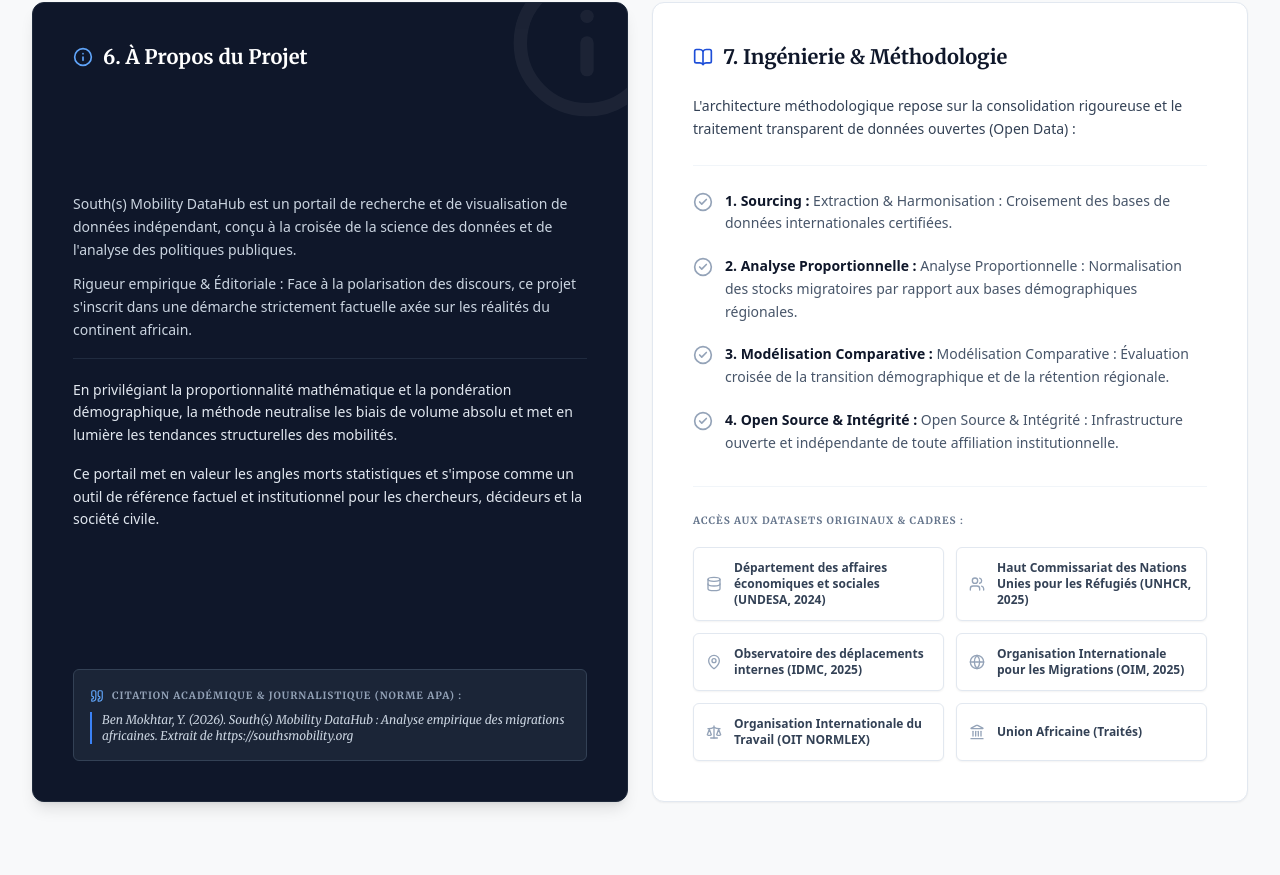
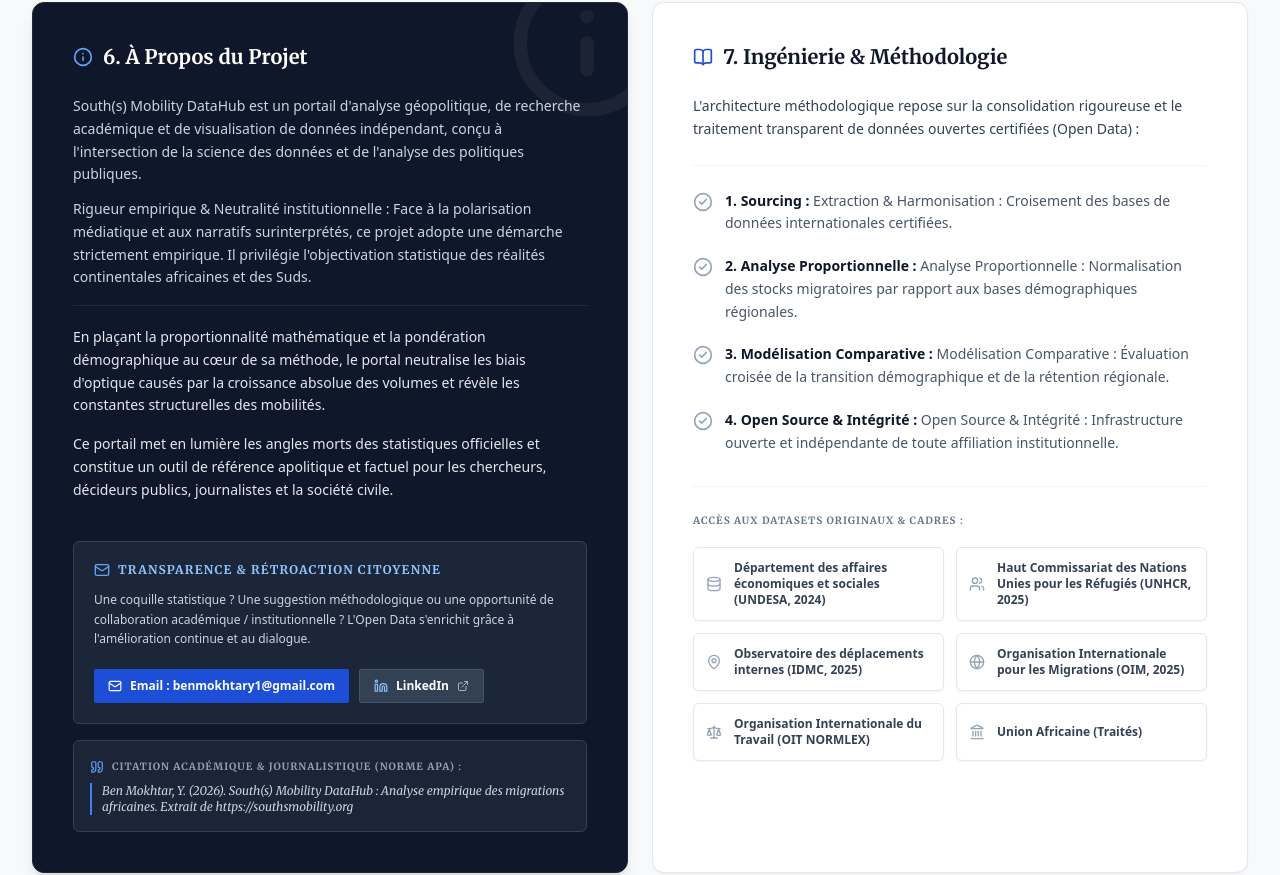
Before and after one commit to benmokhtary1-ui/souths-mobility, a React (Vite) app: page / in a window 1280 px wide. Shown: the part 5052-5927 px from the top of the page. Built offline with nearby package versions, Linux system fonts and the light colour scheme.

Commit message:
Mise à jour complète : contenu, contact et liens directs

```diff
--- a/src/App.jsx
+++ b/src/App.jsx
@@ -4,7 +4,8 @@
   ArrowRight, Languages, Activity, Users, Scale, Leaf,
   Search, HeartPulse, ChevronRight, ChevronDown, X, BarChart3, GitMerge,
   Download, Printer, Map as MapIcon, Info, BookOpen, CheckCircle2,
-  PieChart, TableProperties, Landmark, Quote, Unlock, Target, ExternalLink, FileText
+  PieChart, TableProperties, Landmark, Quote, Unlock, Target, ExternalLink, FileText,
+  Mail, Linkedin
 } from 'lucide-react';
 
 const formatNumber = (val) => {
@@ -16,7 +17,6 @@
   return num.toLocaleString('fr-FR');
 };
 
-// Fonction utilitaire pour associer chaque pays à son code ISO
 const getCountryCode = (nameFr) => {
   const map = {
     "Algérie": "dz", "Égypte": "eg", "Libye": "ly", "Maroc": "ma", "Tunisie": "tn",
@@ -228,15 +228,17 @@
         { myth: "Les migrants représentent un fardeau pour les pays d'accueil du Sud.", real: "Ils sont des moteurs de l'économie informelle et de l'emploi.", stat_text: "+ Valeur", stat_val: 85, color: "bg-emerald-700", desc: "Les données montrent que les migrants intra-africains comblent des pénuries structurelles, stimulent la consommation locale et créent des micro-entreprises, contribuant positivement à la résilience des pays hôtes." }
       ],
       about: {
-        p1: "South(s) Mobility DataHub est un portail de recherche et de visualisation de données indépendant, conçu à la croisée de la science des données et de l'analyse des politiques publiques.",
-        p2: "Rigueur empirique & Éditoriale : Face à la polarisation des discours, ce projet s'inscrit dans une démarche strictement factuelle axée sur les réalités du continent africain.",
-        expanded_p1: "En privilégiant la proportionnalité mathématique et la pondération démographique, la méthode neutralise les biais de volume absolu et met en lumière les tendances structurelles des mobilités.",
-        expanded_p2: "Ce portail met en valeur les angles morts statistiques et s'impose comme un outil de référence factuel et institutionnel pour les chercheurs, décideurs et la société civile.",
+        p1: "South(s) Mobility DataHub est un portail d'analyse géopolitique, de recherche académique et de visualisation de données indépendant, conçu à l'intersection de la science des données et de l'analyse des politiques publiques.",
+        p2: "Rigueur empirique & Neutralité institutionnelle : Face à la polarisation médiatique et aux narratifs surinterprétés, ce projet adopte une démarche strictement empirique. Il privilégie l'objectivation statistique des réalités continentales africaines et des Suds.",
+        expanded_p1: "En plaçant la proportionnalité mathématique et la pondération démographique au cœur de sa méthode, le portal neutralise les biais d'optique causés par la croissance absolue des volumes et révèle les constantes structurelles des mobilités.",
+        expanded_p2: "Ce portail met en lumière les angles morts des statistiques officielles et constitue un outil de référence apolitique et factuel pour les chercheurs, décideurs publics, journalistes et la société civile.",
+        contact_title: "Transparence & Rétroaction Citoyenne",
+        contact_desc: "Une coquille statistique ? Une suggestion méthodologique ou une opportunité de collaboration académique / institutionnelle ? L'Open Data s'enrichit grâce à l'amélioration continue et au dialogue.",
         citation_title: "Citation Académique & Journalistique (Norme APA) :",
         citation_text: "Ben Mokhtar, Y. (2026). South(s) Mobility DataHub : Analyse empirique des migrations africaines. Extrait de https://southsmobility.org"
       },
       method: {
-        summary: "L'architecture méthodologique repose sur la consolidation rigoureuse et le traitement transparent de données ouvertes (Open Data) :",
+        summary: "L'architecture méthodologique repose sur la consolidation rigoureuse et le traitement transparent de données ouvertes certifiées (Open Data) :",
         m1: "Extraction & Harmonisation : Croisement des bases de données internationales certifiées.",
         m2: "Analyse Proportionnelle : Normalisation des stocks migratoires par rapport aux bases démographiques régionales.",
         m3: "Modélisation Comparative : Évaluation croisée de la transition démographique et de la rétention régionale.",
@@ -364,15 +366,17 @@
         { myth: "Migrants are a burden on Southern host countries.", real: "They are drivers of the informal economy and employment.", stat_text: "+ Value", stat_val: 85, color: "bg-emerald-700", desc: "Data shows that intra-African migrants fill structural shortages, stimulate local consumption, and create micro-enterprises, contributing positively to host countries' resilience." }
       ],
       about: {
-        p1: "South(s) Mobility DataHub is an independent data research and visualization portal at the intersection of data science and public policy analysis.",
-        p2: "Empirical Rigor & Neutrality: Facing polarized narratives, this project adopts a strictly factual approach centered on African continental realities.",
+        p1: "South(s) Mobility DataHub is an independent data research and visualization portal at the intersection of data science, geopolitics, and public policy analysis.",
+        p2: "Empirical Rigor & Institutional Neutrality: Facing polarized narratives, this project adopts a strictly factual approach centered on African continental realities.",
         expanded_p1: "By prioritizing mathematical proportionality and demographic weighting, the methodology neutralizes absolute volume biases to reveal structural mobility trends.",
-        expanded_p2: "This portal highlights statistical blind spots, standing as a factual and apolitical reference tool for researchers, policymakers, and civil society.",
+        expanded_p2: "This portal highlights statistical blind spots, standing as a factual and apolitical reference tool for researchers, policymakers, journalists, and civil society.",
+        contact_title: "Transparency & Community Feedback",
+        contact_desc: "Spotted a data discrepancy? Have a methodological suggestion or a collaboration proposal? Open Data thrives on continuous improvement and peer dialogue.",
         citation_title: "Academic & Journalistic Citation (APA format):",
         citation_text: "Ben Mokhtar, Y. (2026). South(s) Mobility DataHub: Empirical analysis of African migrations. Retrieved from https://southsmobility.org"
       },
       method: {
-        summary: "The methodological architecture relies on the rigorous consolidation and transparent processing of Open Data:",
+        summary: "The methodological architecture relies on the rigorous consolidation and transparent processing of certified Open Data:",
         m1: "Extraction & Harmonization: Cross-referencing certified international databases.",
         m2: "Proportional Analysis: Normalization of migratory stocks against regional demographic bases.",
         m3: "Comparative Modeling: Cross-evaluating demographic transition and regional retention.",
@@ -381,12 +385,12 @@
         s1: "Department of Economic and Social Affairs (UNDESA, 2024)",
         s2: "United Nations High Commissioner for Refugees (UNHCR, 2025)",
         s3: "Internal Displacement Monitoring Centre (IDMC, 2025)",
-        s4: "International Organization for Migration (IOM / OIM, 2025)",
+        s4: "International Organization for Migration (IOM, 2025)",
         s5: "International Labour Organization (ILO NORMLEX)",
         s6: "African Union (Treaties)"
       },
       myth: "Premise", reality: "Factual Data",
-      footer: { tag: "Data engineering serving a new narrative.", sources: "Data: UN DESA 2024 • UNHCR 2025 • IDMC 2025 • ILO • IOM • AU Treaties • WB" },
+      footer: { tag: "Data engineering serving an objective geopolitical narrative.", sources: "Data: UN DESA 2024 • UNHCR 2025 • IDMC 2025 • ILO • IOM • AU Treaties • WB" },
       analysis_title: "Detailed Dashboard", analysis_btn: "Access detailed report",
       hero_title: "Objectifying mobilities", hero_highlight: "through data science."
     }
@@ -1001,7 +1005,6 @@
     };
   }, [activeSubTab, activeSubRegion, lang, currentCountries]);
 
-  // --- MISE À JOUR SEO DYNAMIQUE DES TITRES ET LANGUE HTML ---
   useEffect(() => {
     document.title = `${display.name} | South(s) Mobility DataHub`;
     document.documentElement.lang = lang;
@@ -1380,22 +1383,61 @@
           )}
         </section>
 
+        {}
         {/* 6 & 7. À PROPOS ET MÉTHODOLOGIE */}
         <section className="grid grid-cols-1 md:grid-cols-2 gap-6 print:hidden">
           <div className="bg-[#0f172a] rounded-xl p-8 md:p-10 text-white shadow-lg relative overflow-hidden flex flex-col justify-between border border-slate-800">
             <div className="absolute top-0 right-0 -mr-10 -mt-10 opacity-5"><Info className="w-40 h-40" /></div>
-            <div className="relative z-10 flex justify-between items-center mb-6"><h2 className="text-xl font-serif font-bold flex items-center text-white"><Info className="w-5 h-5 mr-2.5 text-blue-400" /> {text.sections.about_title}</h2></div>
-            <div className="relative z-10 mb-4">
-              <p className="text-slate-300 leading-relaxed mb-3 text-sm">{text.about.p1}</p>
-              <p className="text-slate-300 leading-relaxed mb-3 text-sm">{text.about.p2}</p>
-              <div className="mt-4 pt-5 border-t border-slate-700/50">
-                <p className="text-slate-200 leading-relaxed mb-4 text-sm">{text.about.expanded_p1}</p>
-                <p className="text-slate-200 leading-relaxed text-sm">{text.about.expanded_p2}</p>
-              </div>
-            </div>
-            <div className="relative z-10 bg-slate-800/80 p-4 rounded-md border border-slate-700 mt-6">
-              <div className="flex items-center space-x-2 mb-1.5"><Quote className="w-3.5 h-3.5 text-blue-400" /><h4 className="text-[10px] font-bold uppercase tracking-widest text-slate-400">{text.about.citation_title}</h4></div>
-              <p className="text-xs text-slate-300 font-serif italic border-l-2 border-blue-500 pl-2.5">{text.about.citation_text}</p>
+            <div>
+              <div className="relative z-10 flex justify-between items-center mb-6">
+                <h2 className="text-xl font-serif font-bold flex items-center text-white">
+                  <Info className="w-5 h-5 mr-2.5 text-blue-400" /> {text.sections.about_title}
+                </h2>
+              </div>
+              <div className="relative z-10 mb-4">
+                <p className="text-slate-300 leading-relaxed mb-3 text-sm font-medium">{text.about.p1}</p>
+                <p className="text-slate-300 leading-relaxed mb-3 text-sm font-medium">{text.about.p2}</p>
+                <div className="mt-4 pt-5 border-t border-slate-700/50">
+                  <p className="text-slate-200 leading-relaxed mb-4 text-sm font-medium">{text.about.expanded_p1}</p>
+                  <p className="text-slate-200 leading-relaxed text-sm font-medium">{text.about.expanded_p2}</p>
+                </div>
+              </div>
+            </div>
+
+            <div>
+              {/* BLOC CONTACT & RÉTROACTION CITOYENNE / INSTITUTIONNELLE */}
+              <div className="relative z-10 bg-slate-800/90 p-5 rounded-md border border-slate-700 mt-6 space-y-3">
+                <div className="flex items-center space-x-2">
+                  <Mail className="w-4 h-4 text-blue-400" />
+                  <h4 className="text-xs font-bold uppercase tracking-widest text-blue-300">{text.about.contact_title}</h4>
+                </div>
+                <p className="text-xs text-slate-300 leading-relaxed">{text.about.contact_desc}</p>
+                <div className="flex flex-wrap gap-2.5 pt-2">
+                  <a
+                    href="mailto:benmokhtary1@gmail.com?subject=South(s)%20Mobility%20DataHub%20-%20Contact"
+                    className="inline-flex items-center space-x-2 bg-blue-700 hover:bg-blue-600 text-white font-bold px-3.5 py-2 rounded-sm text-xs transition-colors shadow-sm"
+                  >
+                    <Mail className="w-3.5 h-3.5" />
+                    <span>{lang === 'fr' ? 'Email : benmokhtary1@gmail.com' : 'Email: benmokhtary1@gmail.com'}</span>
+                  </a>
+                  <a
+                    href="https://www.linkedin.com/in/yassine-b-m"
+                    target="_blank"
+                    rel="noopener noreferrer"
+                    className="inline-flex items-center space-x-2 bg-slate-700 hover:bg-slate-600 text-white font-bold px-3.5 py-2 rounded-sm text-xs border border-slate-600 transition-colors shadow-sm"
+                  >
+                    <Linkedin className="w-3.5 h-3.5 text-blue-300" />
+                    <span>LinkedIn</span>
+                    <ExternalLink className="w-3 h-3 opacity-60" />
+                  </a>
+                </div>
+              </div>
+
+              {/* CITATION ACADÉMIQUE */}
+              <div className="relative z-10 bg-slate-800/80 p-4 rounded-md border border-slate-700 mt-4">
+                <div className="flex items-center space-x-2 mb-1.5"><Quote className="w-3.5 h-3.5 text-blue-400" /><h4 className="text-[10px] font-bold uppercase tracking-widest text-slate-400">{text.about.citation_title}</h4></div>
+                <p className="text-xs text-slate-300 font-serif italic border-l-2 border-blue-500 pl-2.5">{text.about.citation_text}</p>
+              </div>
             </div>
           </div>
 
@@ -1606,9 +1648,10 @@
                 {display.au_treaties && (
                   <div className="bg-white p-7 rounded-lg border border-slate-200 shadow-sm print:p-4">
                     <h3 className="font-serif font-bold text-slate-900 mb-1.5 flex items-center text-lg"><FileText className="w-5 h-5 mr-2.5 text-slate-400 print:w-4 print:h-4" /> {text.modal.au_instruments}</h3>
-                    <p className="text-sm text-slate-600 mb-4 print:mb-3">{lang === 'fr' ? "État de ratification des conventions phares de l'OUA/UA en matière d'intégration et de mobilité." : "Ratification status of key OAU/AU conventions on integration and mobility."}</p>
-                    <a href="https://au.int/en/treaties" target="_blank" rel="noopener noreferrer" className="inline-block text-[10px] text-blue-700 font-bold hover:underline mb-6 print:hidden">
-                      {lang === 'fr' ? "→ Consulter la base des traités de l'UA" : "→ View AU Treaties Database"}
+                    <p className="text-sm text-slate-600 mb-2 print:mb-2">{lang === 'fr' ? "État de ratification des conventions phares de l'OUA/UA en matière d'intégration et de mobilité." : "Ratification status of key OAU/AU conventions on integration and mobility."}</p>
+                    <a href="https://au.int/en/treaties" target="_blank" rel="noopener noreferrer" className="inline-flex items-center space-x-1 text-xs text-blue-700 font-bold hover:underline mb-6 print:hidden">
+                      <span>{lang === 'fr' ? "Accéder à la base des traités officiels de l'UA" : "Access Official AU Treaties Database"}</span>
+                      <ExternalLink className="w-3 h-3" />
                     </a>
                     <div className="grid grid-cols-1 sm:grid-cols-2 md:grid-cols-3 gap-3">
                       <div className={`p-3 rounded-md border flex items-center justify-between ${display.au_treaties.constitutive ? 'bg-blue-50 border-blue-200 text-blue-900' : 'bg-slate-50 border-slate-200 text-slate-500'}`}>
@@ -1643,10 +1686,11 @@
                 {display.normlex && (
                   <div className="bg-white p-7 rounded-lg border border-slate-200 shadow-sm print:p-4">
                     <h3 className="font-serif font-bold text-slate-900 mb-1.5 flex items-center text-lg"><Scale className="w-5 h-5 mr-2.5 text-slate-400 print:w-4 print:h-4" /> {lang === 'fr' ? "Évaluation Juridique des Droits (Base NORMLEX OIT)" : "Legal Evaluation of Rights (ILO NORMLEX)"}</h3>
-                    <p className="text-sm text-slate-600 mb-4 print:mb-3">{lang === 'fr' ? "Ratification des conventions internationales du travail et protection des travailleurs." : "Ratification of international labor standards and worker protection."}</p>
+                    <p className="text-sm text-slate-600 mb-2 print:mb-3">{lang === 'fr' ? "Ratification des conventions internationales du travail et protection des travailleurs." : "Ratification of international labor standards and worker protection."}</p>
                     {display.normlex.link && (
-                      <a href={display.normlex.link} target="_blank" rel="noopener noreferrer" className="inline-block text-[10px] text-blue-700 font-bold hover:underline mb-6 print:hidden">
-                        {lang === 'fr' ? "→ Consulter le profil national NORMLEX" : "→ View NORMLEX National Profile"}
+                      <a href={display.normlex.link} target="_blank" rel="noopener noreferrer" className="inline-flex items-center space-x-1 text-xs text-blue-700 font-bold hover:underline mb-6 print:hidden">
+                        <span>{lang === 'fr' ? "Accéder au profil NORMLEX complet" : "Access full NORMLEX profile"}</span>
+                        <ExternalLink className="w-3 h-3" />
                       </a>
                     )}
                     <div className="grid grid-cols-2 sm:grid-cols-4 gap-4 print:grid-cols-4">
@@ -1701,6 +1745,7 @@
         </div>
       )}
 
+      {}
       {/* FOOTER */}
       <footer className="bg-[#0f172a] text-slate-400 py-12 border-t border-slate-800 mt-12 print:hidden">
         <div className="max-w-7xl mx-auto px-4 sm:px-6 lg:px-8 flex flex-col md:flex-row justify-between items-center gap-6 text-center md:text-left">
```
